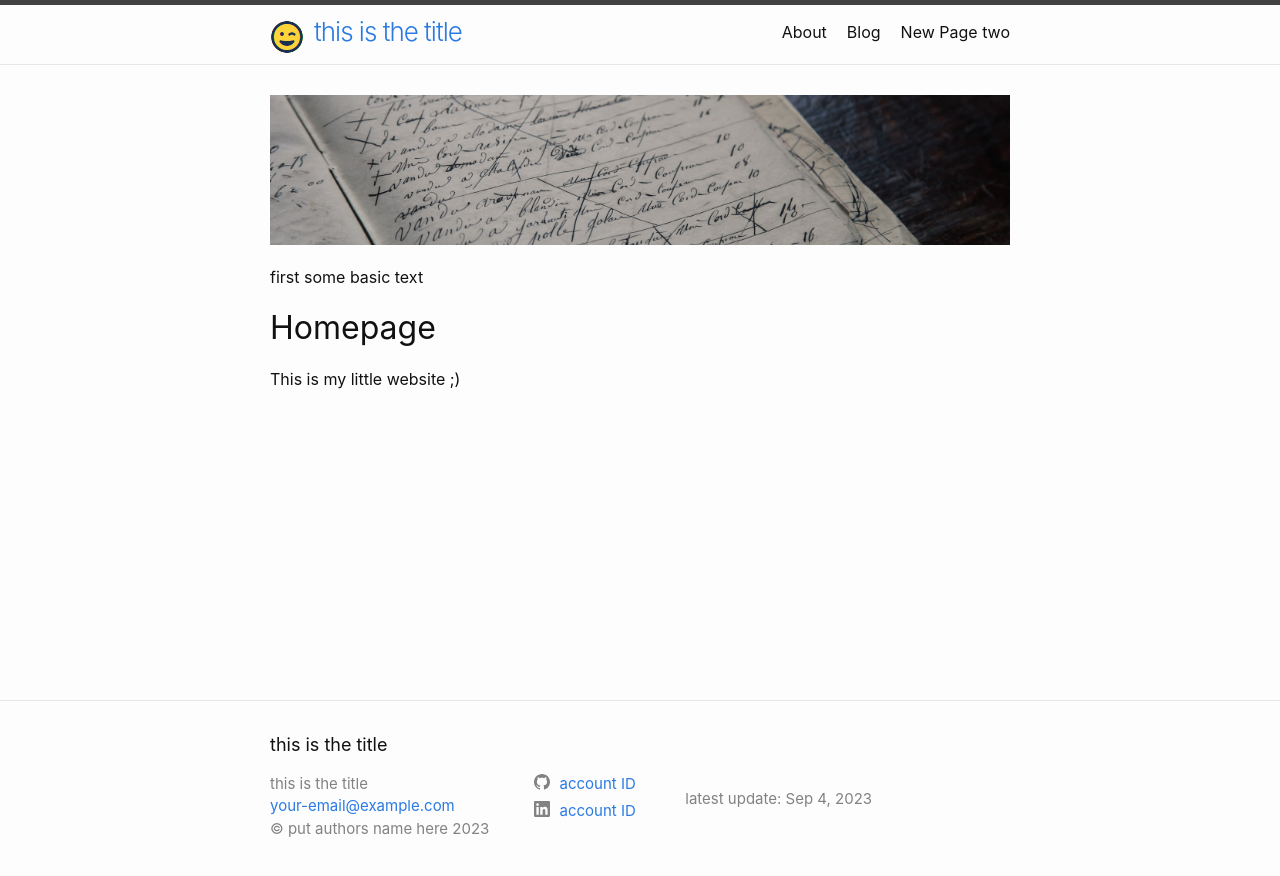
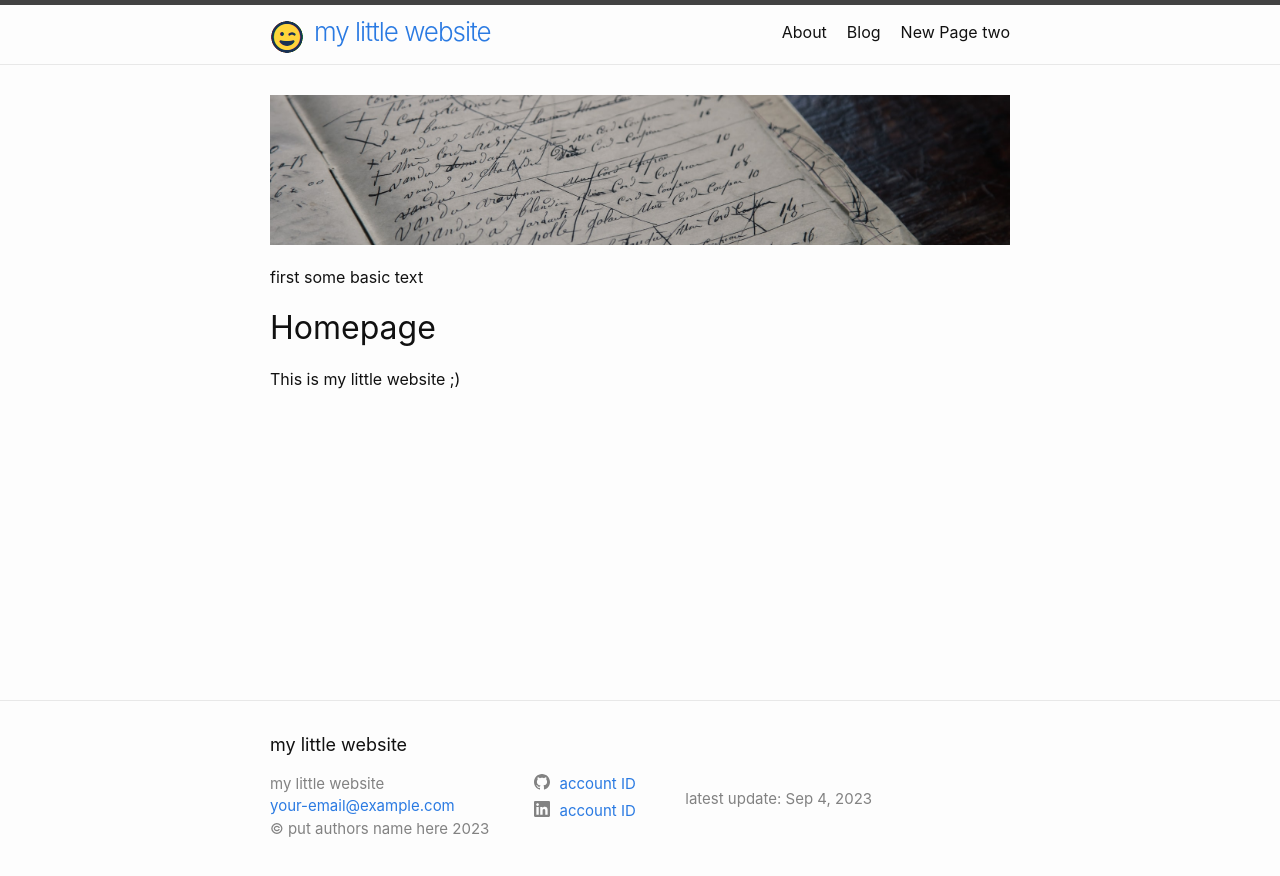
Before and after one commit to ptrjst/blog-demo, a Jekyll site: the page built from index.md, in a window 1280 px wide. Shown: the top 876 px of the page. Built offline with Jekyll 4.4.1, drawn with Linux system fonts in a browser that asks for light colours.

Commit message:
Undo recent update _config.yml

```diff
--- a/_config.yml
+++ b/_config.yml
@@ -47,10 +47,6 @@ title-logo: ./assets/title-logo.png
 # removed minima theme as it is now a regular page, now longer using a gem-based theme
 # so not connected to any updates of the original minima theme.
 # theme: minima
-# Configurations
-title:            this is the title
-longtitle:        this is the long title
-remote_theme:     sighingnow/jekyll-gitbook
 
 plugins:
   - jekyll-feed
```
